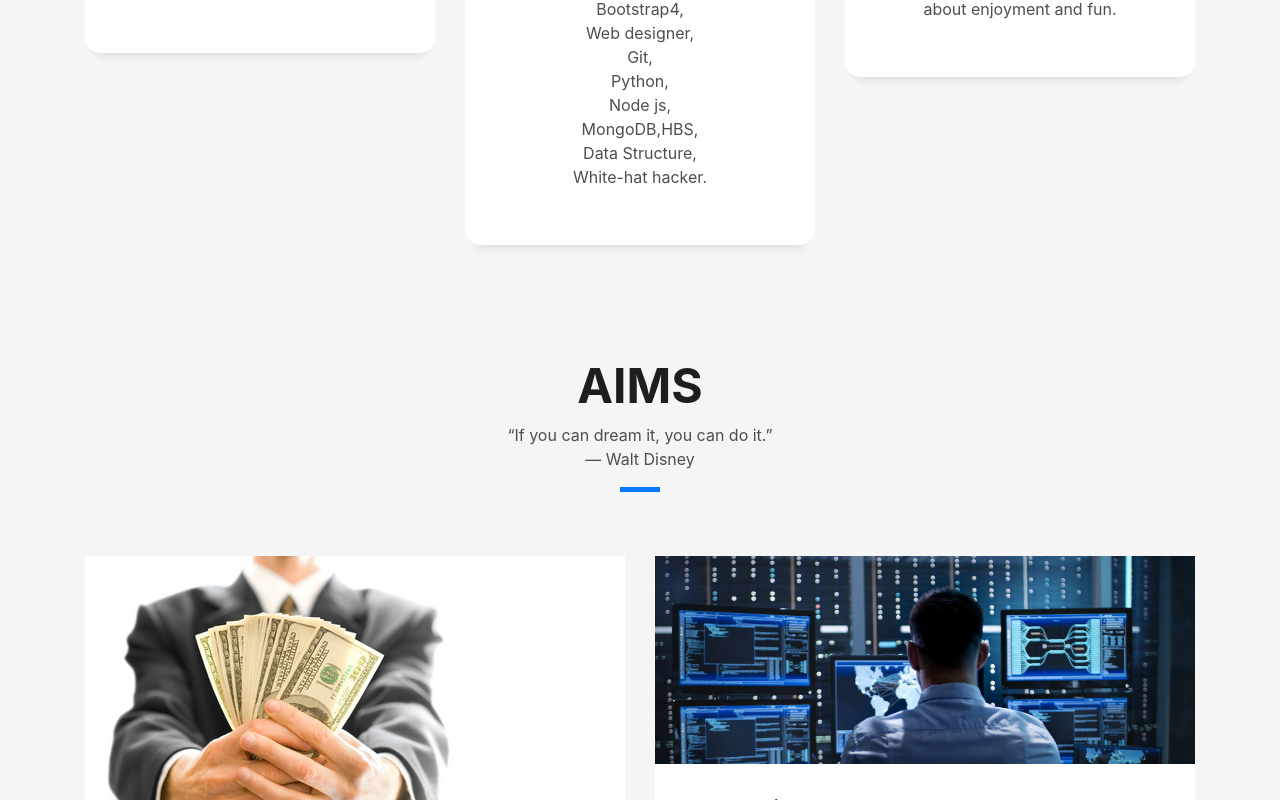
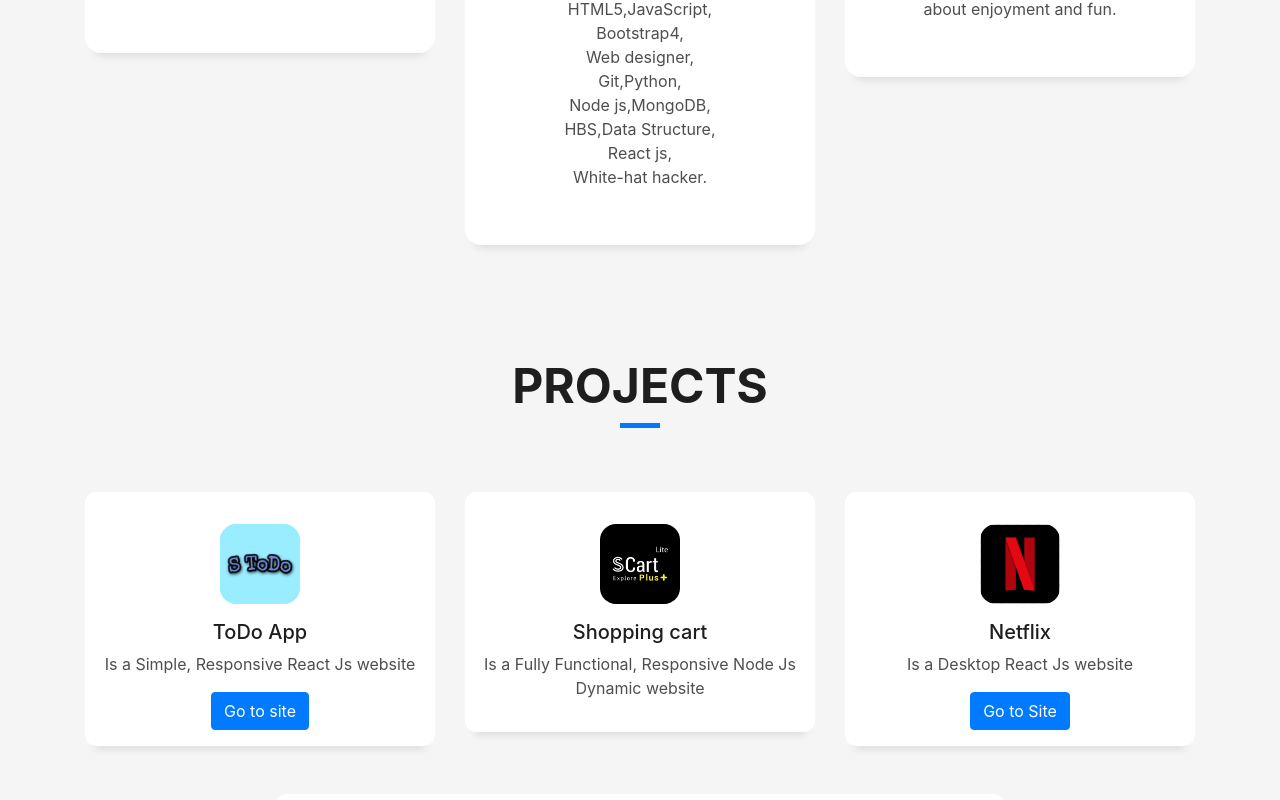
Before and after one commit to Sreehariskj/S4studios, a plain HTML site: page index.html in a window 1280 px wide. Shown: the part 2000-2800 px from the top of the page. Drawn offline with nearby package versions, Linux system fonts and the light colour scheme; files whose address does not match are found by name.

Commit message:
add projects cards,improved ui and changed navbar home id

```diff
--- a/assets/css/style.css
+++ b/assets/css/style.css
@@ -49,7 +49,7 @@ a:hover {
   color: #4e4e4e;
 }
 
-.box-shadow, .paralax-mf, .service-box, .work-box, .card-blog {
+.box-shadow, .paralax-mf, .service-box, .work-box, .card-blog ,.project-box{
   box-shadow: 0 13px 8px -10px rgba(0, 0, 0, 0.1);
 }
 
@@ -766,6 +766,8 @@ a:hover {
   padding: 2.5rem 1.3rem;
   border-radius: 1rem;
   margin-bottom: 3rem;
+  min-height: 29vh;
+  /* hobbies card */
 }
 
 .service-box:hover .ico-circle {
@@ -796,6 +798,27 @@ a:hover {
   color: #4e4e4e;
 }
 
+/* --------------------------------------------------------------
+# Project
+--------------------------------------------------------------*/
+.project-box{
+  background-color: #fff;
+  padding: 1rem;
+  border-radius: .7rem;
+  margin-bottom: 3rem;
+  min-height: 14vh;
+}
+.project-box .project-img{
+  text-align: center;
+  padding: 1rem 0;
+}
+.project-box .project-img img{
+  width: 80px;
+  border-radius: 20%;
+}
+.project-box .project-content , .project-description , .project-link ,.project-title{
+  text-align: center;
+}
 /*--------------------------------------------------------------
 # Counter
 --------------------------------------------------------------*/
@@ -834,24 +857,26 @@ a:hover {
   -webkit-backface-visibility: hidden;
   backface-visibility: hidden;
   background-color: #fff;
+  min-height: 17vh;
 }
 
 .work-box:hover img {
-  transform: scale(1.3);
+  transform: scale(1.2);
 }
 
 .work-img {
   display: block;
   overflow: hidden;
+
 }
 .work-img2 {
   display: block;
   overflow: hidden;
-  height: 13em;
 }
 
-.work-img img {
+.work-img img,.work-img2 img {
   transition: all 1s;
+  width: 100%;
 }
 
 .work-content {
--- a/index.html
+++ b/index.html
@@ -47,13 +47,16 @@
       <div class="navbar-collapse collapse justify-content-end" id="navbarDefault">
         <ul class="navbar-nav">
           <li class="nav-item">
-            <a class="nav-link js-scroll active" href="/">Home</a>
+            <a class="nav-link js-scroll active" href="#">Home</a>
           </li>
           <li class="nav-item">
             <a class="nav-link js-scroll" href="#about">About</a>
           </li>
           <li class="nav-item">
             <a class="nav-link js-scroll" href="#service">Hobbies<div></div></a>
+          </li>
+          <li class="nav-item">
+            <a class="nav-link js-scroll" href="#project">Projects<div></div></a>
           </li>
           <li class="nav-item">
             <a class="nav-link js-scroll" href="#work">Aims</a>
@@ -184,7 +187,7 @@
               <div class="service-content">
                 <h2 class="s-title">Coding</h2>
                 <p class="s-description text-center">
-                  Coding is my passion.I learned termux basics,c language,java,css,web development includes HTML5,JavaScript,<br>Bootstrap4,<br>Web designer,<br>Git,<br>Python,<br>Node js,<br>MongoDB,HBS,<br>Data Structure,<br>White-hat hacker.
+                  Coding is my passion.I learned termux basics,<br>c language,java,<br>css,web development includes HTML5,JavaScript,<br>Bootstrap4,<br>Web designer,<br>Git,Python,<br>Node js,MongoDB,<br>HBS,Data Structure,<br>React js,<br>White-hat hacker.
                 </p>
               </div>
             </div>
@@ -204,9 +207,95 @@
             </div>
           </div>
 
+
         </div>
       </div>
     </section><!-- End Services Section -->
+
+  <!-- ======= Project Section ========  -->
+  <section id="project" class="project-mf sect-pt4 route">
+    <div class="container">
+      <div class="row">
+        <div class="col-md-12">
+         <div class="title-box text-center">
+              <h3 class="title-a">
+                Projects
+              </h3>
+              <div class="line-mf"></div>
+          </div>
+          </div>
+
+  <div class="col-md-4">
+    <div class="project-box">
+      <div class="project-img">
+        <img src="assets/img/todo_logo.jpg" class="img-fluid" alt="">
+      </div>
+      <div class="project-content">
+        <h5 class="">ToDo App</h5>
+      </div>
+      <div class="project-description">
+        <p>Is a Simple, Responsive React Js  website</p>
+      </div>
+        <div class="project-link">
+      <a href="https://Sreehariskj.github.io/SToDo" class="btn btn-primary">Go to site</a>
+    </div>
+    </div>
+  </div>
+  <div class="col-md-4">
+    <div class="project-box">
+      <div class="project-img">
+        <img src="assets/img/scart_logo.jpg" class="img-fluid" alt="">
+      </div>
+      <div class="project-content">
+        <h5 class="">Shopping cart</h5>
+      </div>
+      <div class="project-description">
+        <p>Is a Fully Functional, Responsive Node Js Dynamic website</p>
+      </div>
+    </div>
+  </div>
+  <div class="col-md-4">
+    <div class="project-box">
+      <div class="project-img">
+        <img src="assets/img/netflix_logo.png" class="img-fluid" alt="">
+      </div>
+      <div class="project-content">
+        <h5 class="">Netflix</h5>
+      </div>
+      <div class="project-description">
+        <p>Is a Desktop React Js website</p>
+      </div>
+        <div class="project-link">
+      <a href="https://Sreehariskj.github.io/netflix" class="btn btn-primary">Go to Site</a>
+    </div>
+    </div>
+  </div>
+  <div class="col-md-8 mx-auto">
+    <div class="project-box">
+      <div class="project-title">
+        <h1 class="">Master Project</h1>
+      </div>
+      <div class="project-img">
+        <img src="assets/img/olx_logo.png" class="img-fluid" alt="">
+      </div>
+      <div class="project-content">
+        <h5 class="">Olx sell</h5>
+      </div>
+      <div class="project-description">
+        <p>Is a Fully functional,responsive React Js website</p>
+        <p>LINK : https://www.olxsell.tk</p>
+      </div>
+        <div class="project-link">
+      <a href="https://www.olxsell.tk/" class="btn btn-primary">Go to Site</a>
+    </div>
+    </div>
+  </div>
+
+   </div>
+   </div>
+ </section>
+
+  <!-- End of Project -->
 
 
     <!-- ======= Portfolio Section ======= -->
@@ -250,9 +339,9 @@
           </div>
           <div class="col-md-6">
             <div class="work-box">
-              <a href="assets/img/cybersecurity-specialist.jpeg" data-gall="portfolioGallery" class="venobox">
+              <a href="assets/img/cybersecurity.jpeg" data-gall="portfolioGallery" class="venobox">
                 <div class="work-img2">
-                  <img src="assets/img/cybersecurity-specialist.jpeg" alt="" class="img-fluid">
+                  <img  src="assets/img/cybersecurity.jpeg" alt="" class="img-fluid">
                 </div>
               </a>
               <div class="work-content">
@@ -356,10 +445,10 @@
                     </div>
                     <div class="socials">
                       <ul>
-                        <li><a href="https://m.facebook.com/profile.php?id=100006552725921&ref=content_filter"><span class="ico-circle"><i class="ion-social-facebook"></i></span></a></li>
-                        <li><a href=""><span class="ico-circle"><i class="ion-social-instagram"></i></span></a></li>
-                        <li><a href=""><span class="ico-circle"><i class="ion-social-twitter"></i></span></a></li>
-                        <li><a href=""><span class="ico-circle"><i class="ion-social-pinterest"></i></span></a></li>
+                        <li><a href="https://www.facebook.com/sreeharisk.sreeharisk"><span class="ico-circle"><i class="ion-social-facebook"></i></span></a></li>
+                        <li><a href="https://github.com/Sreehariskj"><span class="ico-circle"><i class="ion-social-github"></i></span></a></li>
+                        <li><a href="#"><span class="ico-circle"><i class="ion-social-linkedin"></i></span></a></li>
+
                       </ul>
                     </div>
                   </div>
```
Also changed, not shown: assets/img/cybersecurity-specialist.jpeg (deleted), assets/img/cybersecurity.jpeg (added), assets/img/netflix_logo.png (added), assets/img/olx_logo.png (added), assets/img/scart_logo.jpg (added), assets/img/todo_logo.jpg (added).
